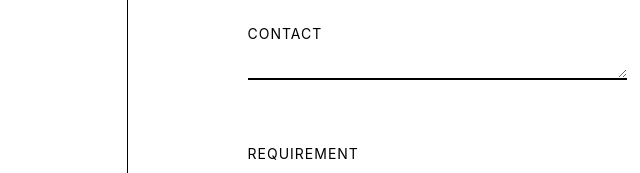
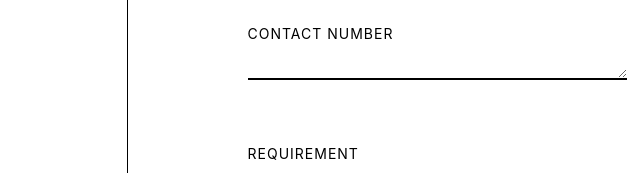
Before and after one commit to narendra521/primecloudara, a plain HTML site: page index.html in a window 1280 px wide. Shown: the part 3967-4140 px from the top of the page, 513-1153 px from the left. Drawn offline with Linux system fonts and the light colour scheme.

Commit message:
Update index.html

```diff
--- a/index.html
+++ b/index.html
@@ -286,7 +286,7 @@
                         </div>
                          <div class="form-group">
                             <textarea name="Contact" placeholder=" " required></textarea>
-                            <label>Contact</label>
+                            <label>Contact Number</label>
                         </div>
                         <div class="form-group">
                             <textarea name="Requirement" rows="5" placeholder=" " required></textarea>
```
